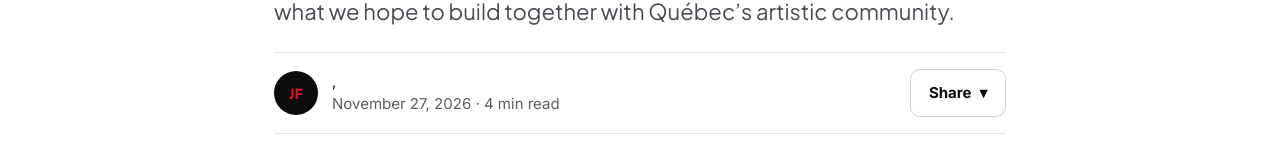
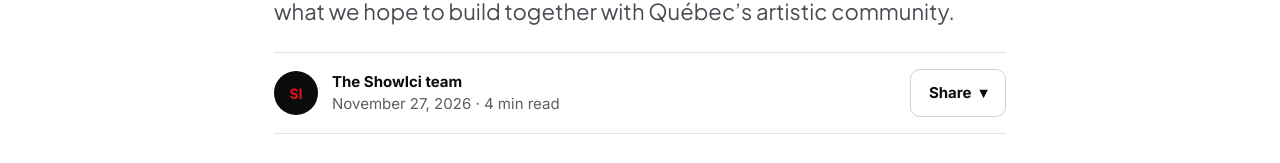
Before and after one commit to showiciteam/showici, a Next.js app in the folder showici/: page /en/news/the-story-behind-showici in a window 1280 px wide. Shown: the part 396-559 px from the top of the page. Built offline with nearby package versions, Linux system fonts and the light colour scheme; no server answers.

Commit message:
News: team byline on the article page

```diff
--- a/showici/src/app/[lang]/(public)/news/[slug]/page.tsx
+++ b/showici/src/app/[lang]/(public)/news/[slug]/page.tsx
@@ -18,8 +18,8 @@ export async function generateMetadata({ params }: { params: Params }): Promise<
   return {
     ...meta,
     keywords: a.keywords,
-    authors: [{ name: article.author }],
-    openGraph: { ...meta.openGraph, type: "article", publishedTime: article.published, authors: [article.author] },
+    authors: [{ name: a.author }],
+    openGraph: { ...meta.openGraph, type: "article", publishedTime: article.published, authors: [a.author] },
   };
 }
 
@@ -43,7 +43,7 @@ export default async function NewsArticlePage({ params }: { params: Params }) {
     inLanguage: fr ? "fr-CA" : "en-CA",
     datePublished: article.published,
     keywords: a.keywords.join(", "),
-    author: { "@type": "Person", name: article.author, jobTitle: a.authorRole },
+    author: { "@type": "Organization", name: "ShowIci", url: SITE_URL },
     publisher: { "@id": `${SITE_URL}/#organization` },
     mainEntityOfPage: absoluteUrl(localize(`/news/${slug}`, lang)),
   };
@@ -57,8 +57,8 @@ export default async function NewsArticlePage({ params }: { params: Params }) {
         <h1 className="h-display text-[clamp(36px,5vw,54px)] leading-[1.05]">{a.title}</h1>
         <p className="mt-4 font-display text-[22px] font-normal leading-normal text-slate">{a.dek}</p>
         <div className="my-6 flex flex-wrap items-center gap-3.5 border-y border-line py-4">
-          <span className="flex h-11 w-11 flex-none items-center justify-center rounded-full bg-ink font-display text-sm font-extrabold text-accent">JF</span>
-          <span className="flex-1 text-[15px]"><strong>{article.author}</strong>, {a.authorRole}<br /><span className="text-muted">{a.date} · {a.read}</span></span>
+          <span className="flex h-11 w-11 flex-none items-center justify-center rounded-full bg-ink font-display text-sm font-extrabold text-accent">SI</span>
+          <span className="flex-1 text-[15px]"><strong>{a.author}</strong><br /><span className="text-muted">{a.date} · {a.read}</span></span>
           <ShareMenu title={a.title} />
         </div>
         <div className="text-lg leading-[1.7] text-graphite">
@@ -69,7 +69,7 @@ export default async function NewsArticlePage({ params }: { params: Params }) {
             </section>
           ))}
           <p className="mt-10 font-display text-[26px] font-semibold leading-snug text-ink">{a.tagline}</p>
-          <p className="mt-8"><strong className="text-ink">{article.author}</strong><br /><span className="text-muted">{a.authorRole}</span></p>
+          <p className="mt-8 font-bold text-ink">{a.author}</p>
         </div>
       </article>
       <section className="border-t border-line bg-sand">
```
